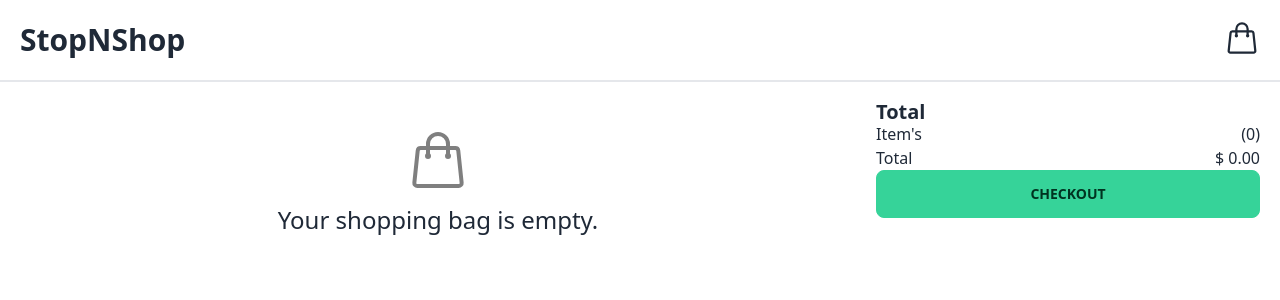
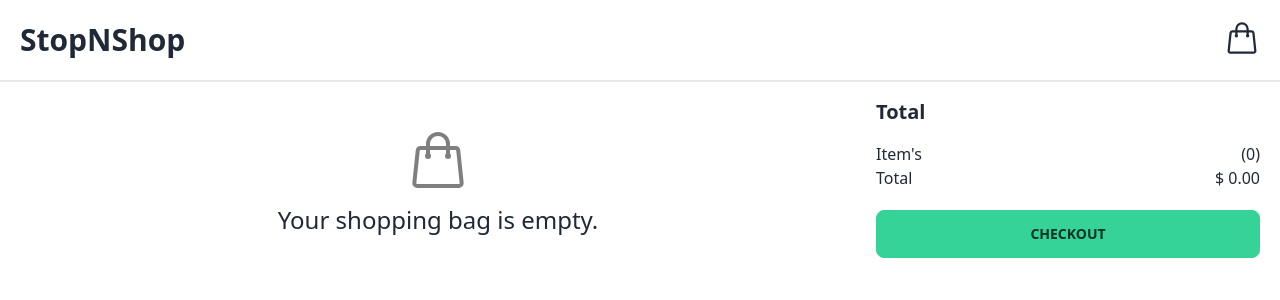
Before and after one commit to FAlZAN/shopping-cart, a React (Vite) app: page /cart in a window 1280 px wide. Shown: the top 300 px of the page. Built offline with nearby package versions, Linux system fonts and the light colour scheme.

Commit message:
replaced normal div tag with section tag.

```diff
--- a/src/pages/Cart/Cart.jsx
+++ b/src/pages/Cart/Cart.jsx
@@ -46,25 +46,23 @@ function Cart() {
   }
 
   return (
-    <div className="max-w-7xl m-auto p-3 sm:p-5  md:flex md:gap-5">
+    <section className="max-w-7xl m-auto p-3 sm:p-5  md:flex md:gap-5">
       {content}
 
       <div className="w-full h-fit md:max-w-sm mt-5 md:mt-0">
-        <h2 className="text-xl font-bold leading-none">Total</h2>
+        <h2 className="mb-5 text-xl font-bold leading-none">Total</h2>
 
         <ItemsAndPriceTotal />
 
-        {/* <Link to="/order/address"> */}
         <button
           type="button"
-          className="btn btn-success w-full"
+          className="btn btn-success w-full mt-5"
           onClick={handleCheckoutClick}
         >
           CHECKOUT
         </button>
-        {/* </Link> */}
       </div>
-    </div>
+    </section>
   );
 }
 
--- a/src/pages/Home/Home.jsx
+++ b/src/pages/Home/Home.jsx
@@ -25,7 +25,7 @@ function Home() {
     );
   }
 
-  return <div>{content}</div>;
+  return <section>{content}</section>;
 }
 
 export default Home;
```
